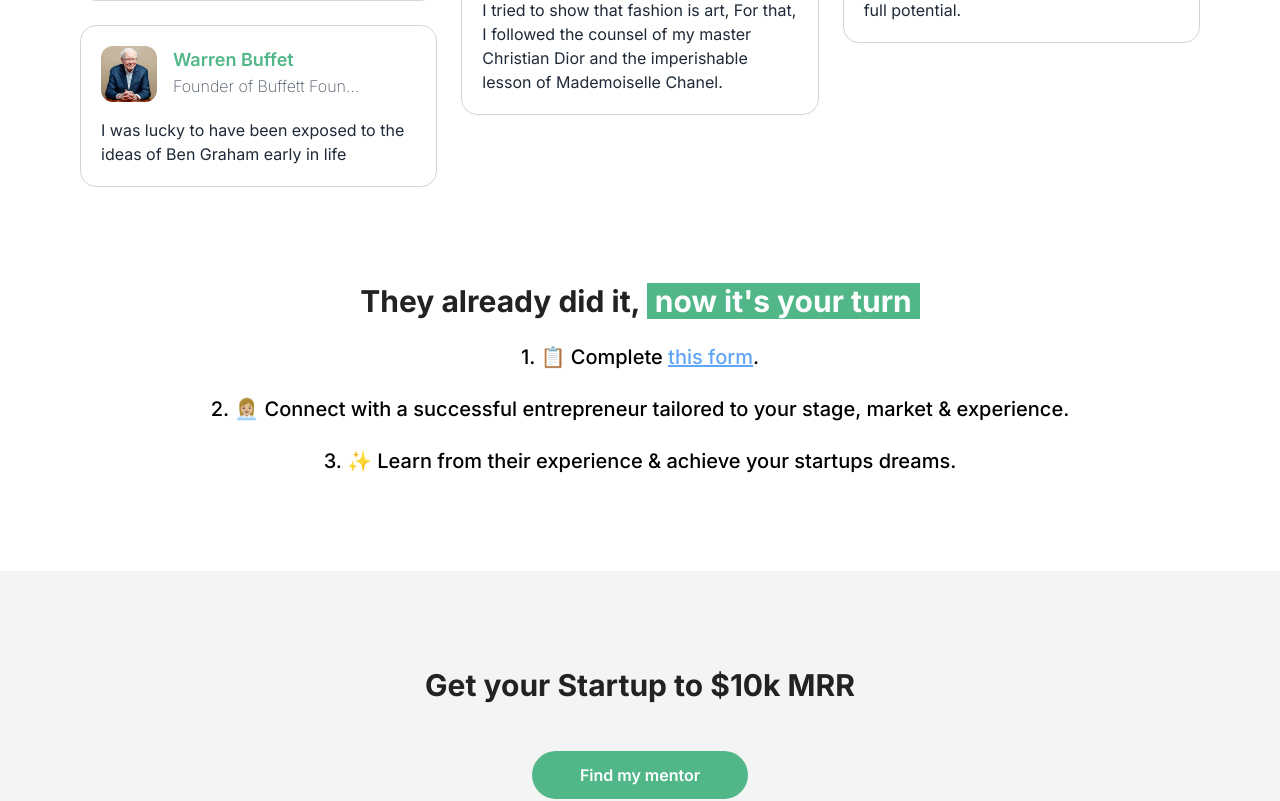
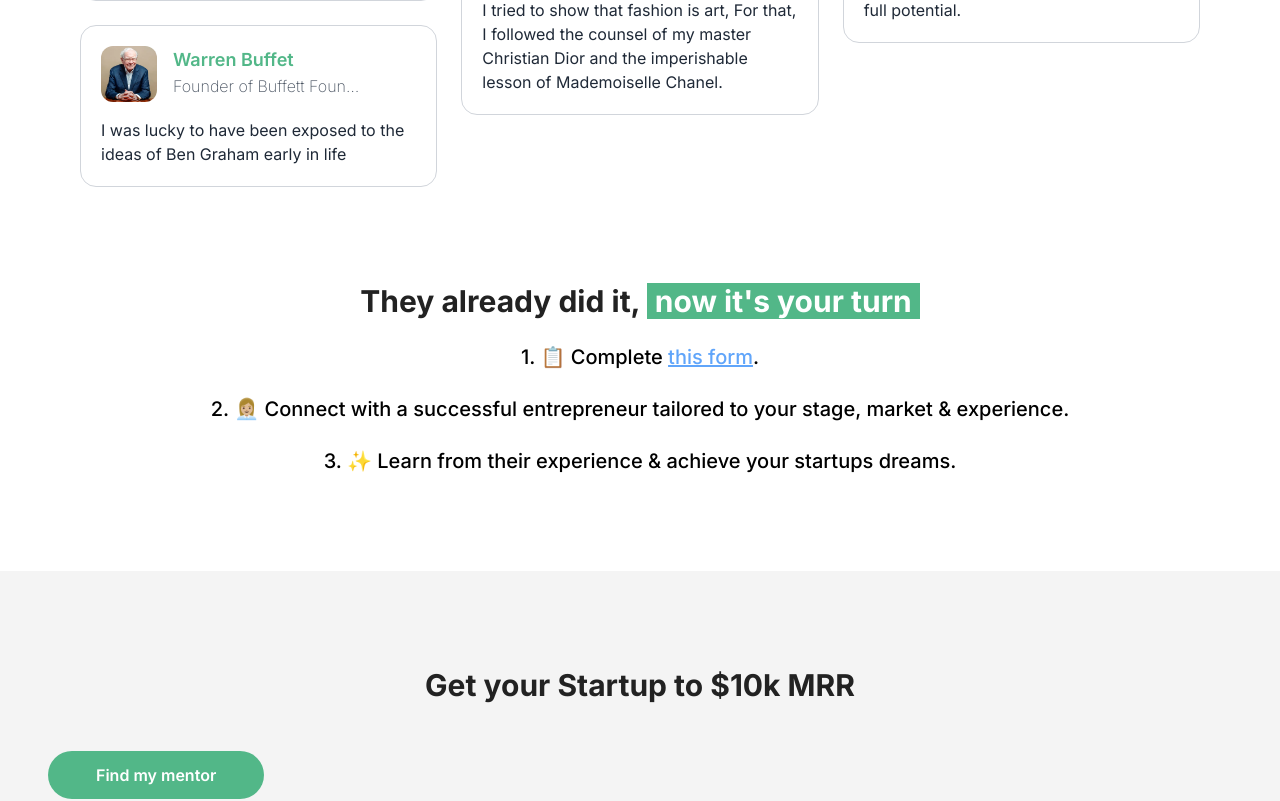
Before and after one commit to danigleba/matching-startup-mentors-and-mentees, a Next.js app: page / in a window 1280 px wide. Shown: the part 1599-2400 px from the top of the page. Built offline with nearby package versions, Linux system fonts and the light colour scheme.

Commit message:
fix: finalCTA button witdh

```diff
--- a/components/FinalCTA.js
+++ b/components/FinalCTA.js
@@ -9,7 +9,7 @@
     return (
         <div className="final-cta">
             <h2 className="mb-12">Get your Startup to $10k MRR</h2>
-            <Link href="https://pqqg8ji8pbd.typeform.com/to/WKNxkfX8" target="_blank">
+            <Link className="w-full" href="https://pqqg8ji8pbd.typeform.com/to/WKNxkfX8" target="_blank">
                 <button>Find my mentor</button>
             </Link>
         </div>
--- a/styles/globals.css
+++ b/styles/globals.css
@@ -37,7 +37,7 @@
   }
 
   .final-cta {
-    @apply flex flex-col justify-center items-center bg-[#f4f4f4] px-8 md:px-12 mt-24 pt-24 pb-24;
+    @apply flex flex-col justify-center items-center w-full bg-[#f4f4f4] px-8 md:px-12 mt-24 pt-24 pb-24;
   }
 
   .legal-title {
```
